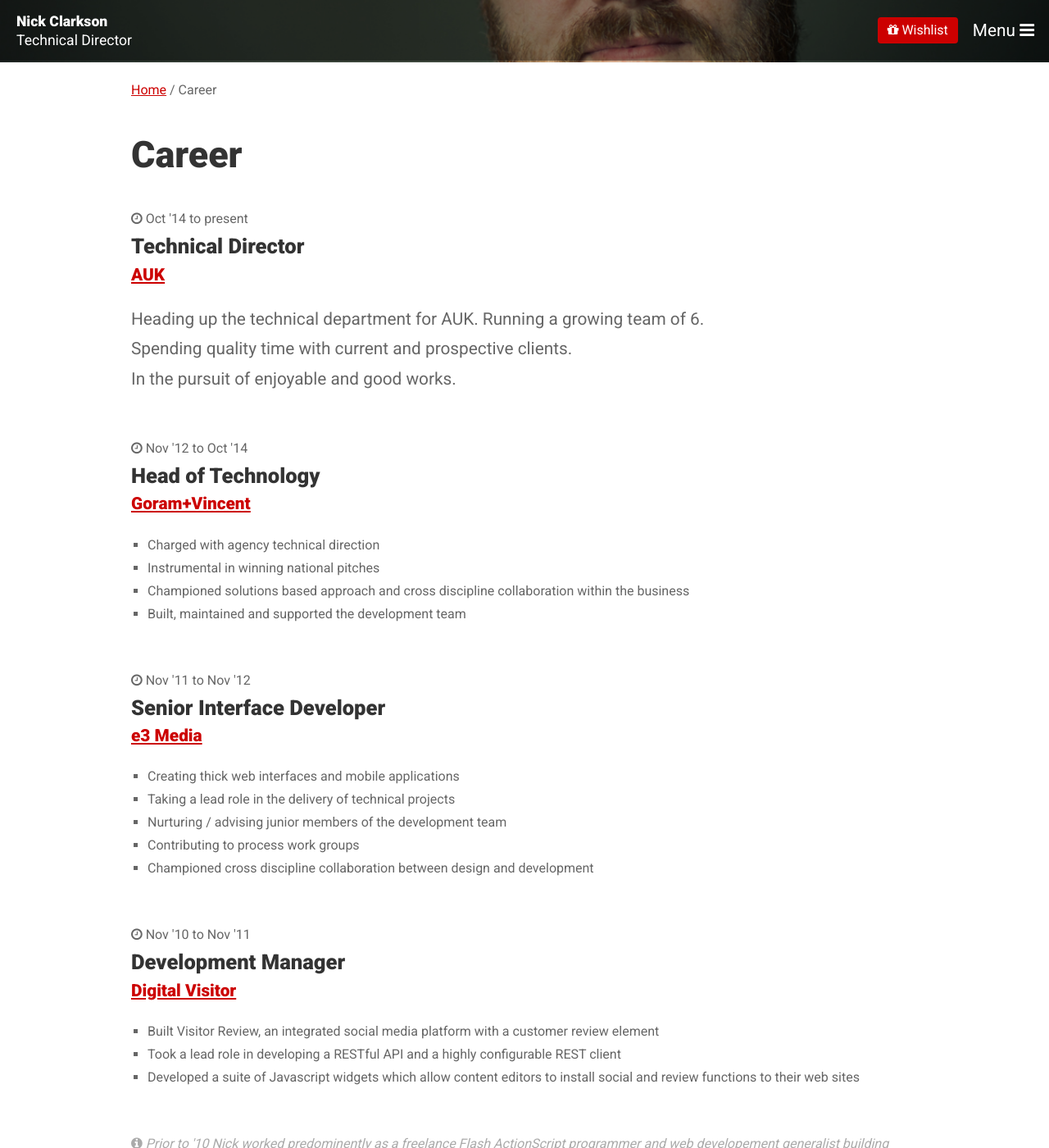
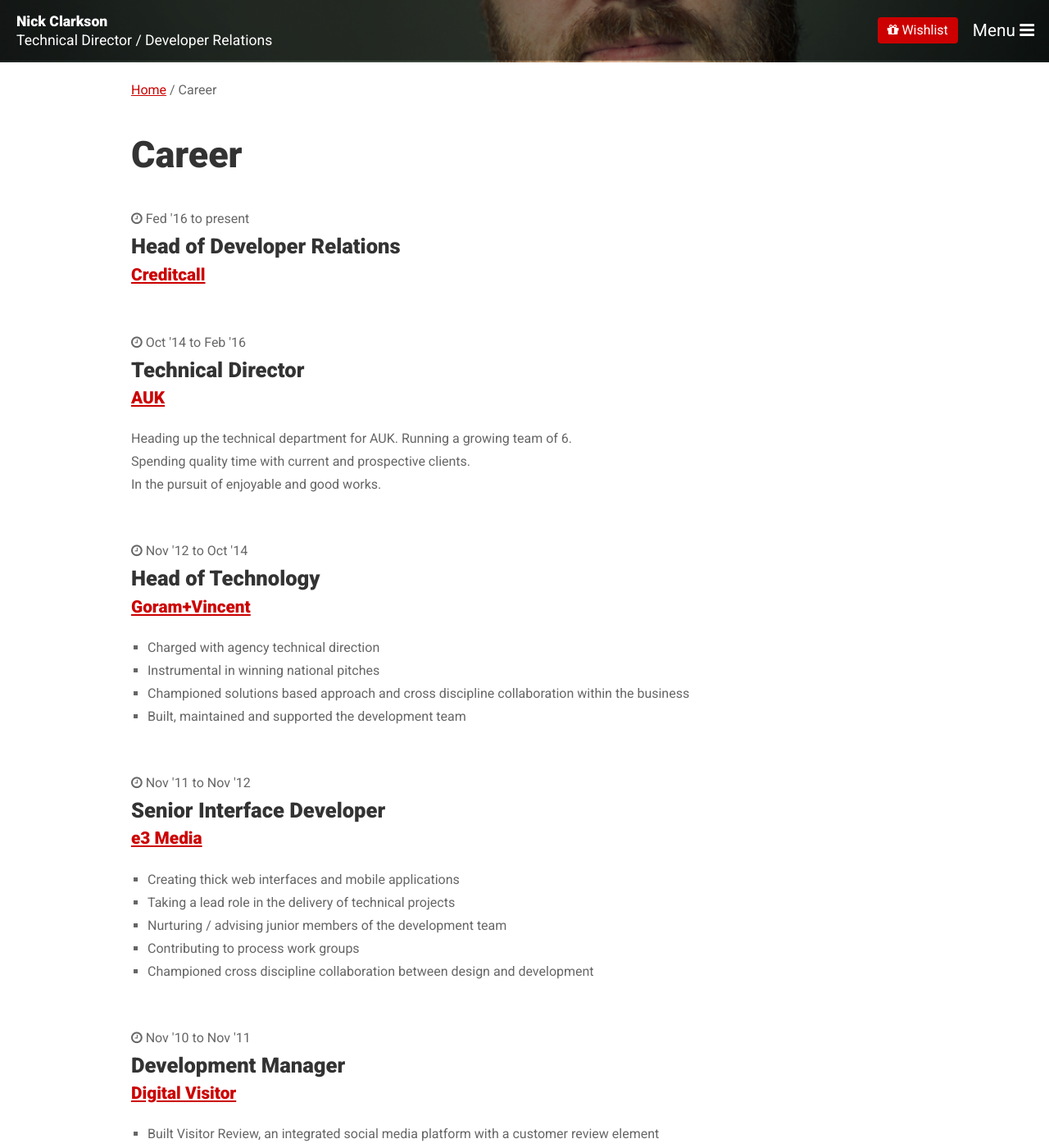
Before and after one commit to netotaku/netotaku.github.io, a Jekyll site: the page built from career.html, in a window 1280 px wide and 1400 px high, scrolled down 308 px. Shown: the whole window at 82% size. Built offline with Jekyll 4.4.1, drawn with Linux system fonts in a browser that asks for light colours; nearby versions of some CDN libraries; a script that is not in the unit is left out; comment, search, counter and statistics services are not loaded.

Commit message:
roll updated

```diff
--- a/_includes/content/employment.html
+++ b/_includes/content/employment.html
@@ -1,11 +1,17 @@
 
 
-  <time><i class="fa fa-clock-o"></i> Oct '14 to present</time>
+  <time><i class="fa fa-clock-o"></i> Fed '16 to present</time>
+  <h2>Head of Developer Relations</h2>
+  <h3><a href="https://www.creditcall.com">Creditcall</a></h3>
+
+  <hr>
+
+  <time><i class="fa fa-clock-o"></i> Oct '14 to Feb '16</time>
   <h2>Technical Director</h2>
   <h3><a href="http://agencyuk.com">AUK</a></h3>
-  <div class="bigger">
-    <p>Heading up the technical department for AUK. Running a growing team of 6.<br>Spending quality time with current and prospective clients.<br>In the pursuit of enjoyable and good works.</p>
-  </div>
+
+  <p>Heading up the technical department for AUK. Running a growing team of 6.<br>Spending quality time with current and prospective clients.<br>In the pursuit of enjoyable and good works.</p>
+
 
   <hr>
 
--- a/_includes/fixed-header.html
+++ b/_includes/fixed-header.html
@@ -1,7 +1,7 @@
 <div class="fixed-header">
   <a class="fixed-header__name" href="/">
     <span class="name">Nick Clarkson</span>
-    <span class="role">Technical Director</span>
+    <span class="role">Technical Director / Developer Relations</span>
   </a>
   <div class="top-right">
     <div class="link">
--- a/_includes/footer.html
+++ b/_includes/footer.html
@@ -2,13 +2,13 @@
 
 <div class="footer">
 
-  <section class="section footer-tweet">
+  <!-- <section class="section footer-tweet">
     <div class="container">
       <div class="sixteen columns">
         <div id="tweet"></div>
       </div>
     </div>
-  </section>
+  </section> -->
 
   <section class="section footer-social">
     <div class="container">
--- a/_sass/_header.scss
+++ b/_sass/_header.scss
@@ -51,6 +51,7 @@
 }
 
 @media (max-width: 499px) {
+  .fixed-header__name,
   .link{
     span{
       display: none;
--- a/js/chart-data.js
+++ b/js/chart-data.js
@@ -212,8 +212,8 @@
     status: 0,
     agency: ['fr']
   },{
-    label: 'CreditCall',
-    url: 'http://www.creditcall.com',
+    label: 'Creditcall',
+    url: 'https://www.creditcall.com',
     frameworks: ['wp','jQ'],
     lang: ['html','sass','js'],
     roles: ['fed','ted','des'],
```
